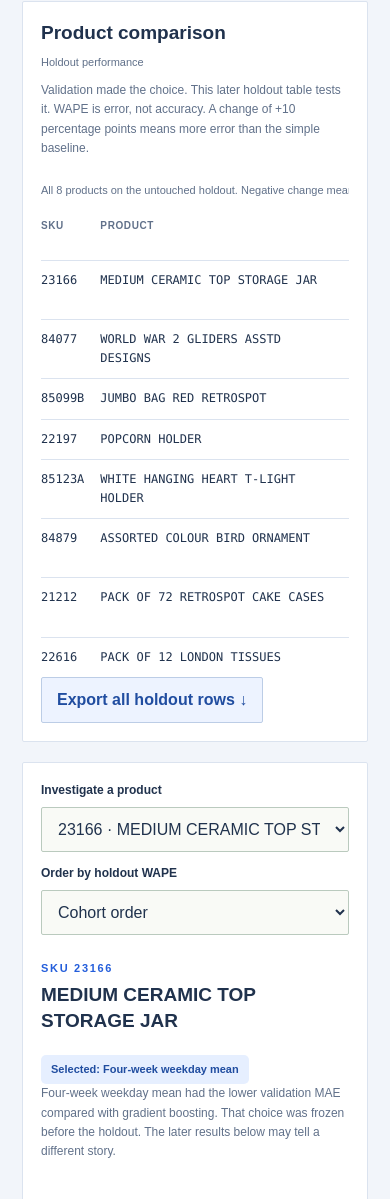
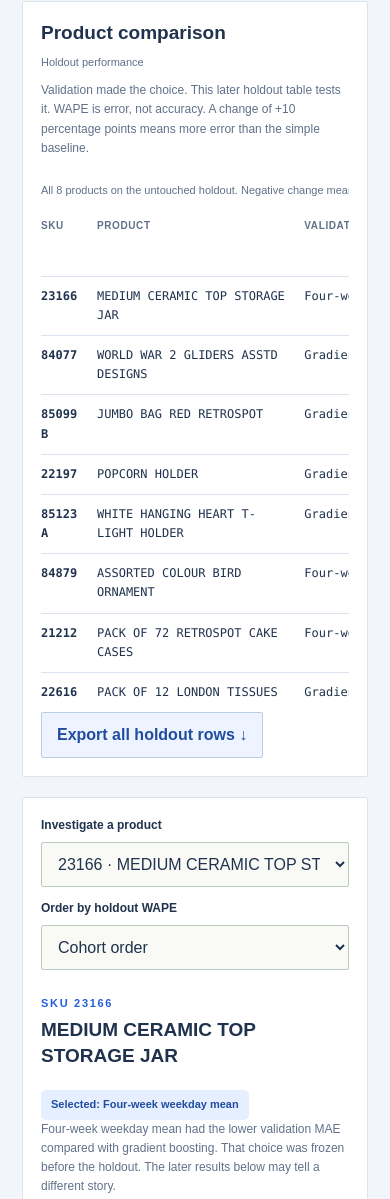
Before and after one commit to s7a7ic-37/ops-lens, a plain HTML site: page web/index.html in a window 390 px wide. Shown: the part 2328-3527 px from the top of the page. Drawn offline with Linux system fonts and the light colour scheme.

Commit message:
Keep comparison row labels visible on narrow screens

```diff
--- a/web/app.js
+++ b/web/app.js
@@ -36,7 +36,7 @@ function element(tag, text, className) {
   return node;
 }
 
-function table(target, headers, rows, caption) {
+function table(target, headers, rows, caption, { rowHeader = false } = {}) {
   const result = element("table");
   const title = element("caption", caption);
   title.style.cssText =
@@ -54,7 +54,12 @@ function table(target, headers, rows, caption) {
   const body = element("tbody");
   rows.forEach((row) => {
     const tr = element("tr");
-    row.forEach((value) => tr.append(element("td", String(value))));
+    row.forEach((value, index) => {
+      const isHeader = rowHeader && index === 0;
+      const cell = element(isHeader ? "th" : "td", String(value));
+      if (isHeader) cell.scope = "row";
+      tr.append(cell);
+    });
     body.append(tr);
   });
   result.append(body);
@@ -192,6 +197,7 @@ function renderForecast() {
       percent(product.holdout[method].wape),
     ]),
     "Validation selects the method. Holdout measures later performance. MAE is in units per day. WAPE is a percentage.",
+    { rowHeader: true },
   );
   table(
     "evaluation-table",
@@ -309,6 +315,7 @@ function renderReport() {
       row.change === null ? "N/A" : number(row.change),
     ]),
     `All ${report.products.length} products on the untouched holdout. Negative change means less error; positive means more. Methods remain selected by earlier validation, never by this table.`,
+    { rowHeader: true },
   );
   chart(
     "weekly-chart",
--- a/web/style.css
+++ b/web/style.css
@@ -306,7 +306,7 @@ td:first-child,
 th:first-child {
   padding-left: 0;
 }
-tr:last-child td {
+tr:last-child > :is(td, th[scope="row"]) {
   border-bottom: 0;
 }
 .table-wrap {
@@ -519,10 +519,24 @@ footer p {
   #watchlist table, #comparison table, #evaluation-table table { min-width: 560px; }
   #cohort-table table { min-width: 850px; }
   #future-table table, #weekly-table table { min-width: 420px; }
+  :is(#cohort-table, #comparison) table { table-layout: fixed; }
+  :is(#cohort-table, #comparison) :is(th, td) { overflow-wrap: anywhere; }
+  #cohort-table thead th:first-child { width: 3rem; }
+  #cohort-table thead th:nth-last-child(-n + 2) { width: 5.625rem; }
+  #comparison thead th:first-child { width: 7rem; }
+  #comparison thead th:nth-last-child(-n + 2) { width: 3.875rem; }
+  :is(#cohort-table, #comparison) tr > :first-child {
+    position: sticky;
+    inset-inline-start: 0;
+    z-index: 1;
+    background: var(--surface,#fff);
+    box-shadow: 1px 0 var(--line);
+  }
   th,
   td {
     padding: 10px 8px;
   }
+  #comparison tr > :nth-last-child(-n + 2) { padding-inline: 6px; }
   h1 {
     letter-spacing: -1px;
   }
@@ -554,7 +568,8 @@ footer > a { display: inline-flex; align-items: center; min-height: 44px; }
 .panel { box-shadow: 0 3px 12px #172b4904; }
 @media(max-width:800px) { .topbar { padding-left: 22px; padding-right: 22px; } }
 
-td { font-family: Consolas,"Courier New",monospace; font-size: 12px; }
+td, tbody th[scope="row"] { font-family: Consolas,"Courier New",monospace; font-size: 12px; }
+tbody th[scope="row"] { color: inherit; text-transform: none; letter-spacing: 0; }
 .panel { box-shadow: none; }
 .metrics { border-bottom: 3px solid #172b49; }
 .dataset strong { margin: 4px 0; }
```
